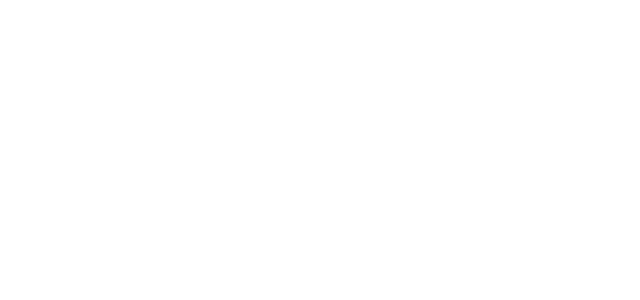
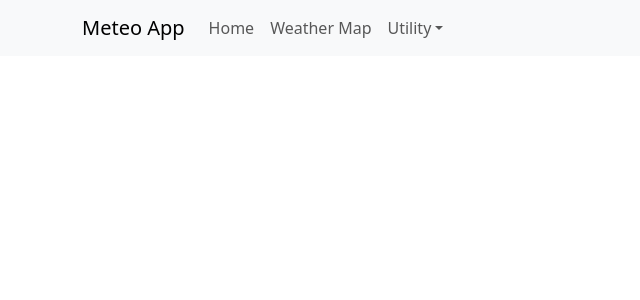
Before and after one commit to N4D3RR/U3-W2-D5-WP, a React (Vite) app: page / in a window 1280 px wide. Shown: the top 300 px of the page, without its empty margins (0-640 px from the left). Built offline with nearby package versions, Linux system fonts and the light colour scheme.

Commit message:
created core

```diff
--- a/src/App.jsx
+++ b/src/App.jsx
@@ -1,7 +1,19 @@
+import { BrowserRouter, Route, Routes } from "react-router-dom"
 import "./App.css"
+import NavBar from "./components/Navbar"
+import "bootstrap/dist/css/bootstrap.min.css"
 
 function App() {
-  return <></>
+  return (
+    <>
+      <NavBar />
+      <BrowserRouter>
+        <Routes>
+          <Route></Route>
+        </Routes>
+      </BrowserRouter>
+    </>
+  )
 }
 
 export default App
--- /dev/null
+++ b/src/components/Home.jsx
@@ -0,0 +1 @@
+const Home = function () {}
--- /dev/null
+++ b/src/components/NavBar.jsx
@@ -0,0 +1,28 @@
+import Container from "react-bootstrap/Container"
+import Nav from "react-bootstrap/Nav"
+import Navbar from "react-bootstrap/Navbar"
+import NavDropdown from "react-bootstrap/NavDropdown"
+
+const NavBar = function () {
+  return (
+    <Navbar expand="lg" className="bg-body-tertiary">
+      <Container>
+        <Navbar.Brand href="#home">Meteo App</Navbar.Brand>
+        <Navbar.Toggle aria-controls="basic-navbar-nav" />
+        <Navbar.Collapse id="basic-navbar-nav">
+          <Nav className="me-auto">
+            <Nav.Link href="#home">Home</Nav.Link>
+            <Nav.Link href="#link">Weather Map</Nav.Link>
+            <NavDropdown title="Utility" id="basic-nav-dropdown">
+              <NavDropdown.Item href="#action/3.1">Favorites</NavDropdown.Item>
+              <NavDropdown.Item href="#action/3.2">Maps</NavDropdown.Item>
+              <NavDropdown.Item href="#action/3.3">Webcams</NavDropdown.Item>
+            </NavDropdown>
+          </Nav>
+        </Navbar.Collapse>
+      </Container>
+    </Navbar>
+  )
+}
+
+export default NavBar
```
Also changed, not shown: src/components/CityCard.jsx (added), src/components/CityDetails.jsx (added), src/components/Details.jsx (added), src/components/Favorites.jsx (added).
